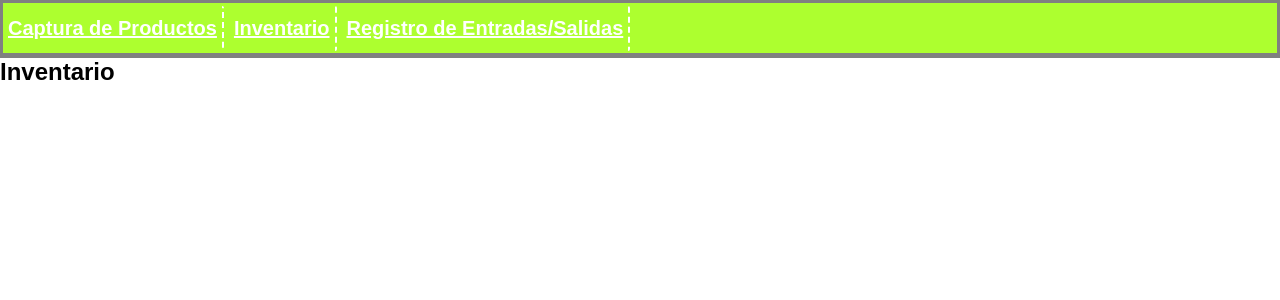
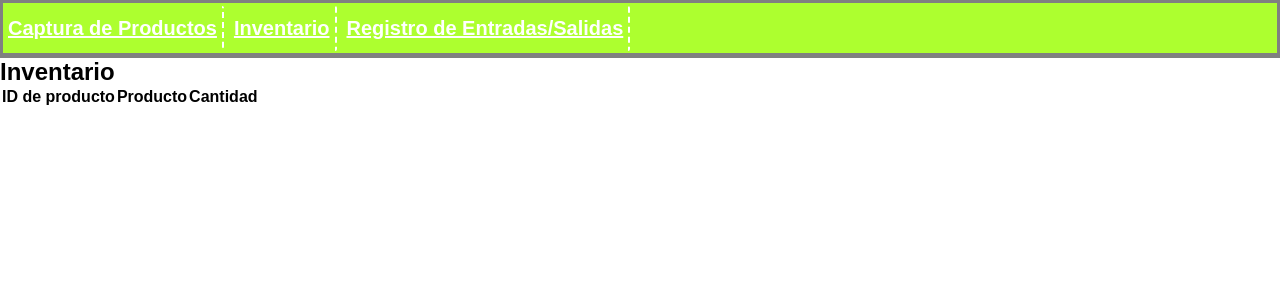
Before and after one commit to aeperez01/Proyecto2_GP, a React (Create React App) app: page / in a window 1280 px wide. Both pictures are taken after a click on the button "Inventario". Shown: the top 300 px of the page. Built offline with nearby package versions, Linux system fonts and the light colour scheme.

Commit message:
Ventana inventario.js

```diff
--- a/src/App.js
+++ b/src/App.js
@@ -81,13 +81,22 @@ function InventarioTab({ inventario }) {
   return (
     <div id='inventario'>
       <h2>Inventario</h2>
-      <ul>
+      <table>
+        <tr>
+          <th>ID de producto</th>
+          <th>Producto</th>
+          <th>Cantidad</th>
+        </tr>
         {inventario.map((producto) => (
-          <li key={producto.id}>
-            {producto.nombre} - Cantidad: {producto.cantidad}
-          </li>
+
+          <tr key={producto.id}>
+            <td>{producto.id}</td>
+            <td>{producto.nombre}</td>
+            <td>{producto.cantidad}</td>
+          </tr>
+
         ))}
-      </ul>
+      </table>
     </div>
   );
 }
@@ -112,19 +121,27 @@ function RegistroEntradasSalidasTab({ productos, onRegistrarEntradaSalida }) {
 
   return (
     <div id='registro'>
+      <br/>
       <h2>Registro de Entradas/Salidas</h2>
       <form onSubmit={handleSubmit}>
+        <div>
+        <p>Producto </p>
         <select value={productoId} onChange={(e) => setProductoId(e.target.value)}>
           <option value="">Selecciona un Producto</option>
           {productos.map((producto) => (
             <option key={producto.id} value={producto.id}>{producto.nombre}</option>
           ))}
-        </select>
+        </select></div>
+        <div>
+        <p>Tipo de movimiento </p>
         <select value={tipo} onChange={(e) => setTipo(e.target.value)}>
           <option value="entrada">Entrada</option>
           <option value="salida">Salida</option>
-        </select>
-        <input type="number" placeholder="Cantidad" value={cantidad} onChange={(e) => setCantidad(e.target.value)} />
+        </select></div>
+        <div>
+        <p>Cantidad </p>
+        <input type="number" placeholder="0" value={cantidad} onChange={(e) => setCantidad(e.target.value)} />
+        </div>
         <button type="submit">Registrar Entrada/Salida</button>
       </form>
     </div>
```
